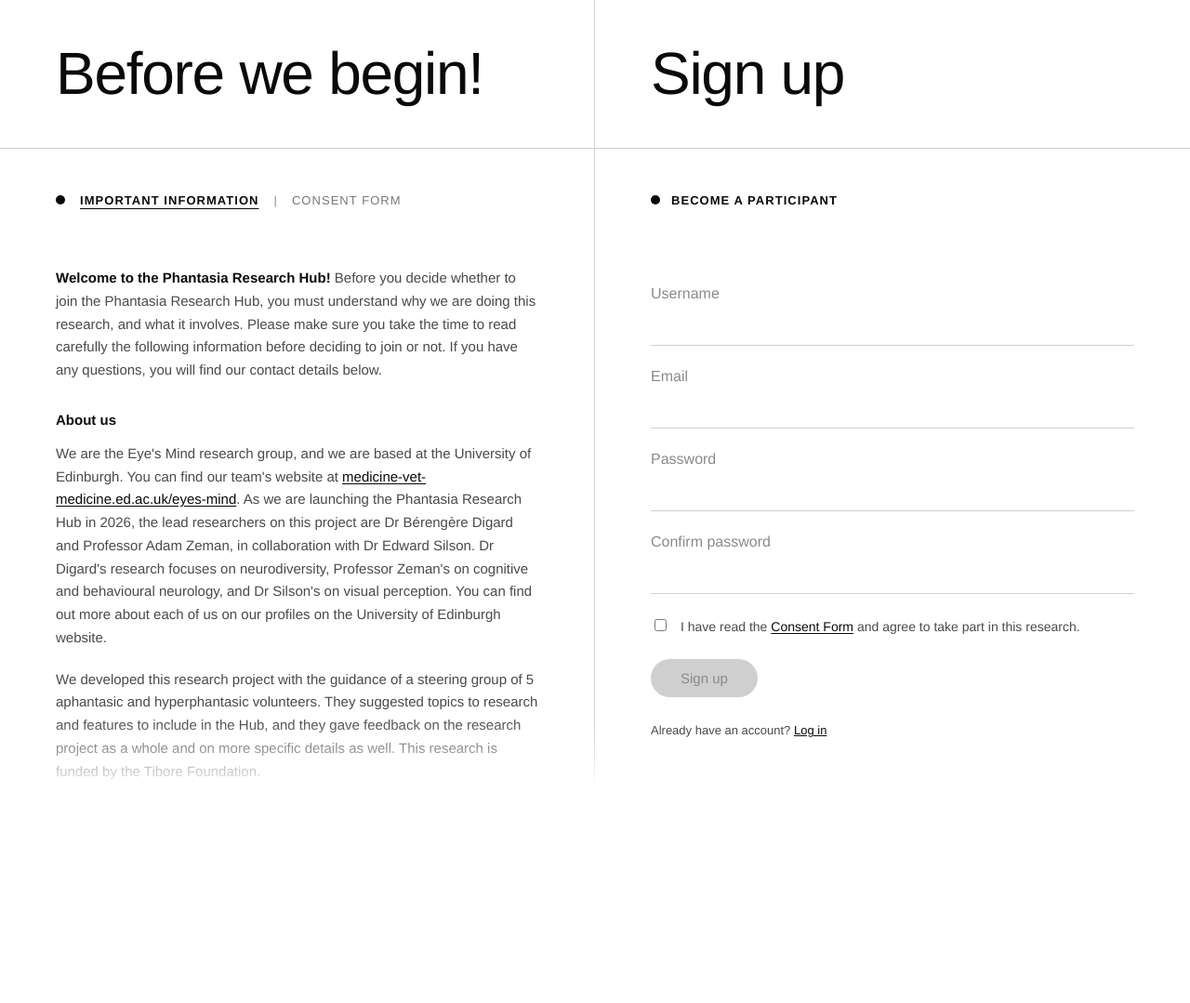
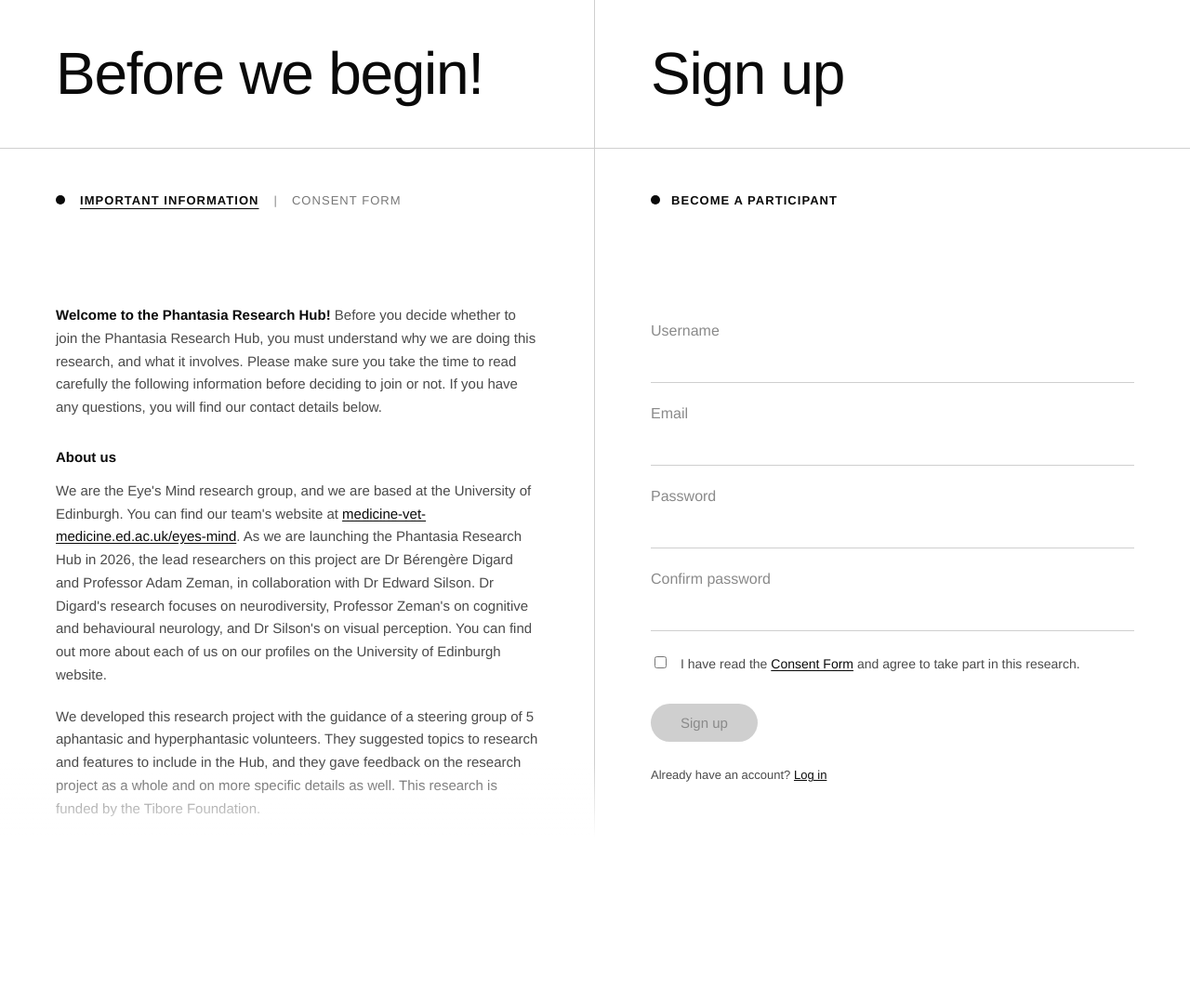
Before and after one commit to JamesSwatton/aphantasia-platform, a Django app: page /accounts/signup/ in a window 1280 px wide. Shown: the part 75-1154 px from the top of the page at 93% size. Run offline with Django 5.2, Linux system fonts and the light colour scheme; some web fonts are replaced.

Commit message:
CSS refactor Phase 3: resolve signup.html spacing drift + fix auth divider
Resolves the two open signup.html spacing questions flagged during Phase 2:
confirmed .consent-item (before the submit button) has the same 20px
padding spacer as login.html's .remember-row, so the same fix applies.
Merged .signup-form into .auth-form (now a true 5-way naming-only
duplicate) and added margin-top: 8px to .signup-submit, matching
.login-submit — replaces the old dead commented-out margin-top: 32px.

Also fixes a real bug on all 7 auth-page-family templates: the vertical
divider (.page--auth::before) stopped short of the footer instead of
reaching it, because .page--auth's grid rows were all auto-sized and the
free space was being absorbed by the footer's margin-top: auto instead.
Changed .page--auth to flex: 1 and its last grid row to 1fr so the
divider's grid-row: 1 / 5 reaches the bottom.

Co-Authored-By: Claude Sonnet 5 <noreply@anthropic.com>

```diff
--- a/static/css/styles.css
+++ b/static/css/styles.css
@@ -638,7 +638,15 @@ ol {
 .page--auth {
   display: grid;
   grid-template-columns: 1fr 1fr;
-  grid-template-rows: auto auto var(--content-spacing) auto;
+  grid-template-rows: auto auto var(--content-spacing) 1fr;
+
+  /* Grow to fill the space between the topbar and the footer (body is a
+     flex column, see the sticky-footer note near .footer) rather than
+     sizing to content and leaving the footer's margin-top: auto absorb
+     the gap. Needed so the divider below (.page--auth::before, grid-row:
+     1 / 5) reaches the footer instead of stopping wherever the shorter
+     column's content happens to end. */
+  flex: 1;
 }
 
 .page--auth .page__heading {
@@ -738,14 +746,15 @@ ol {
   text-underline-offset: 2px;
 }
 
-/* Shared form-wrapper flex column, used by password_reset.html,
-   password_reset_from_key.html, password_change.html, and login.html.
-   Phase 3 merge (2026-08-21) of what were four identically-valued but
-   differently-named rules (.reset-form, .change-form, .login-form) —
-   confirmed byte-for-byte identical before merging. signup.html's
-   .signup-form is NOT included here: it's missing the padding-top: 40px
-   these four share, a real (if minor) drift, not naming-only — flagged
-   separately below, not merged silently. */
+/* Shared form-wrapper flex column, used by every auth page: password_reset.html,
+   password_reset_from_key.html, password_change.html, login.html, and
+   signup.html. Phase 3 merge (2026-08-21) of five identically-valued but
+   differently-named rules (.reset-form, .change-form, .login-form, and
+   .signup-form once its missing padding-top: 40px was confirmed as an
+   oversight rather than intentional — user confirmed .consent-item, the
+   element preceding signup.html's submit button, has the same padding:
+   20px 0 spacer as login.html's .remember-row, so the same 40px top
+   spacing belongs here too). */
 .auth-form {
   display: flex;
   flex-direction: column;
@@ -888,7 +897,7 @@ ol {
   position: absolute;
   inset: 0;
   overflow-y: auto;
-  padding: 0 var(--auth-padding-x) 60px;
+  padding: 40px var(--auth-padding-x) 60px;
   scrollbar-width: thin;
   scrollbar-color: var(--rule) transparent;
 }
@@ -1005,26 +1014,14 @@ ol {
   align-self: start;
 }
 
-/* NOT merged into .auth-form (the shared form-wrapper flex column used by
-   the other 4 auth pages) — this is missing padding-top: 40px, which the
-   others all share. Real, if minor, drift rather than naming-only
-   variance; flagged 2026-08-21 during the Phase 3 auth-page-family merge,
-   left as its own rule rather than silently changing signup.html's
-   spacing. Revisit if/when the .signup-submit margin-top decision (see
-   below) is made, since the two may be related (both about the vertical
-   rhythm at the top/bottom of this form). */
-.signup-form {
-  display: flex;
-  flex-direction: column;
-  gap: 4px;
-}
-
 /* Submit button — same component family as .form-submit/.login-submit.
-   margin-top intentionally left unset, matching the original inline rule.
-   Proposed follow-up: match .login-submit's 8px margin-top so the button
-   doesn't sit flush against the checkbox above it — see the CSS Refactor
-   Plan's Cluster 1 note for the full reasoning. Not applied here to keep
-   this session extract-only. */
+   margin-top: 8px added 2026-08-21 (Phase 3), matching .login-submit —
+   .consent-item (the element right before this button) has the same
+   padding: 20px 0 spacer as .remember-row does on login.html, so the same
+   8px + 20px = 28px total visual gap applies here too, keeping this
+   consistent with the rest of the auth-page family's submit-button
+   spacing. Previously had no margin-top at all (the original inline rule
+   had it commented out as a dead `margin-top: 32px`). */
 .signup-submit {
   align-self: flex-start;
   font-family: var(--font-body);
@@ -1037,6 +1034,7 @@ ol {
   border: none;
   cursor: pointer;
   transition: opacity 0.15s ease;
+  margin-top: 8px;
 }
 .signup-submit:hover:not(:disabled) { opacity: 0.88; }
 .signup-submit:disabled {
--- a/templates/account/signup.html
+++ b/templates/account/signup.html
@@ -232,7 +232,7 @@
         </section>
         <!-- Right: signup form -->
         <section class="signup-region">
-            <div class="signup-form">
+            <div class="auth-form">
                 {% if form.non_field_errors %}
                     <ul class="non-field-errors">
                         {% for error in form.non_field_errors %}<li>{{ error }}</li>{% endfor %}
```
Also changed, not shown: README.md.
